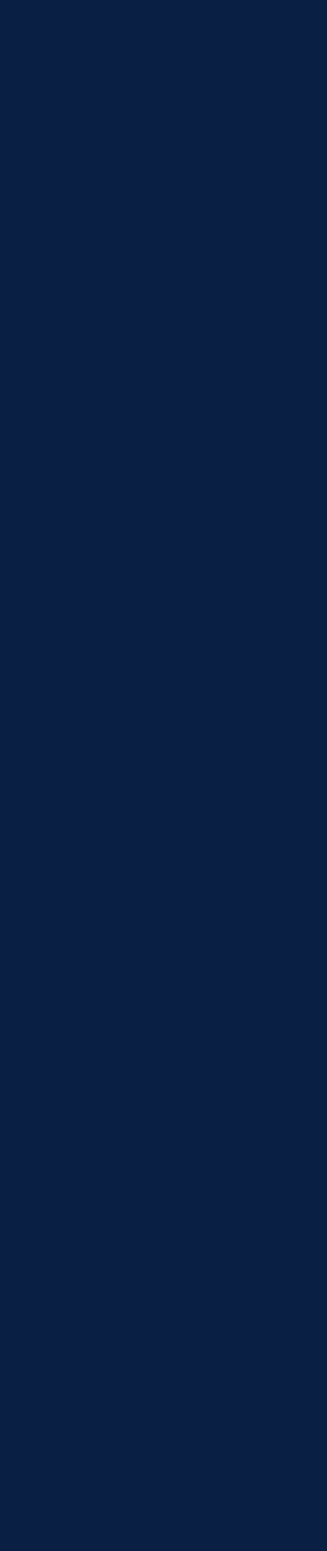
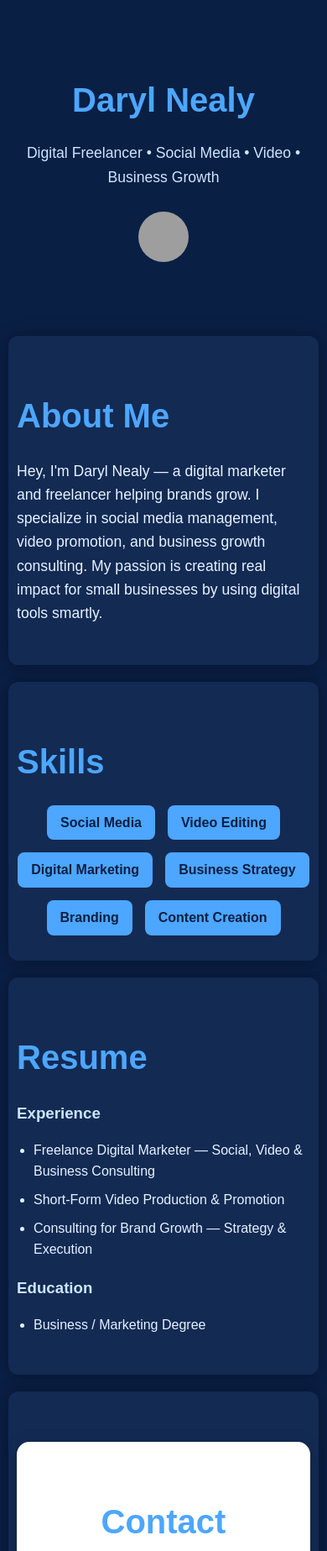
Before and after one commit to darylnealyservice-cyber/darylnealy_website, a plain HTML site: page index.html in a window 390 px wide. Shown: the top 1847 px of the page at 84% size. Before the commit the page ends 844 px from the top, so only its background shows below. Drawn offline with Linux system fonts and the light colour scheme; grey boxes are pictures that could not be loaded.

Commit message:
Update index.html

```diff
--- a/index.html
+++ b/index.html
@@ -18,3 +18,179 @@
       padding: 60px 20px;
     }
     header h1 {
+      font-size: 3em;
+      margin-bottom: 10px;
+      color: #4da6ff;
+    }
+    header p {
+      font-size: 1.3em;
+      color: #cce6ff;
+    }
+    .profile-photo {
+      width: 60px;
+      height: 60px;
+      border-radius: 50%;
+      object-fit: cover;
+      margin-top: 10px;
+    }
+    section {
+      padding: 40px 20px;
+      max-width: 900px;
+      margin: auto;
+      background: #132a53;
+      border-radius: 12px;
+      box-shadow: 0 0 20px rgba(0, 0, 0, 0.3);
+      margin-bottom: 40px;
+    }
+    section h2 {
+      color: #4da6ff;
+      font-size: 2.5em;
+      margin-bottom: 20px;
+    }
+    section p {
+      color: #e6f3ff;
+      font-size: 1.1em;
+    }
+    .skills-list {
+      display: flex;
+      flex-wrap: wrap;
+      gap: 15px;
+      justify-content: center;
+      margin-top: 20px;
+    }
+    .skill {
+      background: #4da6ff;
+      padding: 8px 16px;
+      border-radius: 8px;
+      font-weight: bold;
+      color: #0a1f44;
+    }
+    .resume {
+      margin-top: 20px;
+    }
+    .resume h3 {
+      margin-bottom: 10px;
+      color: #cce6ff;
+    }
+    .resume ul {
+      list-style-type: disc;
+      padding-left: 20px;
+    }
+    .resume li {
+      margin-bottom: 8px;
+      color: #e6f3ff;
+    }
+    .contact-buttons {
+      margin-top: 20px;
+    }
+    .contact-buttons a {
+      background: #4da6ff;
+      color: #0a1f44;
+      padding: 12px 25px;
+      border-radius: 8px;
+      text-decoration: none;
+      font-weight: bold;
+      margin-right: 10px;
+      transition: 0.25s;
+    }
+    .contact-buttons a:hover {
+      background: #1a8cff;
+    }
+    .card-contact {
+      background: white;
+      color: #0a1f44;
+      padding: 30px;
+      border-radius: 15px;
+      max-width: 750px;
+      margin: 30px auto 0 auto;
+      box-shadow: 0 4px 20px rgba(0, 0, 0, 0.15);
+      text-align: center;
+    }
+    .card-contact img {
+      width: 200px;
+      border-radius: 12px;
+      margin: 10px;
+    }
+    footer {
+      text-align: center;
+      padding: 20px;
+      background: #0d2b66;
+      color: #b3d9ff;
+      font-size: 0.9em;
+    }
+    @media (max-width: 600px) {
+      header h1 { font-size: 2.5em; }
+      header p { font-size: 1.1em; }
+      .profile-img { width: 150px; height: 150px; }
+      section { margin: 20px 10px; padding: 30px 10px; }
+    }
+  </style>
+</head>
+
+<body>
+  <header>
+    <h1>Daryl Nealy</h1>
+    <p>Digital Freelancer • Social Media • Video • Business Growth</p>
+    <img src="daryl_nealy.png" alt="Daryl Nealy" class="profile-photo">
+  </header>
+
+  <section id="about">
+    <h2>About Me</h2>
+    <p>
+      Hey, I'm Daryl Nealy — a digital marketer and freelancer helping brands grow.
+      I specialize in social media management, video promotion, and business growth consulting.
+      My passion is creating real impact for small businesses by using digital tools smartly.
+    </p>
+  </section>
+
+  <section id="skills">
+    <h2>Skills</h2>
+    <div class="skills-list">
+      <span class="skill">Social Media</span>
+      <span class="skill">Video Editing</span>
+      <span class="skill">Digital Marketing</span>
+      <span class="skill">Business Strategy</span>
+      <span class="skill">Branding</span>
+      <span class="skill">Content Creation</span>
+    </div>
+  </section>
+
+  <section id="resume">
+    <h2>Resume</h2>
+    <div class="resume">
+      <h3>Experience</h3>
+      <ul>
+        <li>Freelance Digital Marketer — Social, Video & Business Consulting</li>
+        <li>Short-Form Video Production & Promotion</li>
+        <li>Consulting for Brand Growth — Strategy & Execution</li>
+      </ul>
+      <h3>Education</h3>
+      <ul>
+        <li>Business / Marketing Degree</li>
+      </ul>
+    </div>
+  </section>
+
+  <section id="contact">
+    <div class="card-contact">
+      <h2>Contact</h2>
+      <p>Email: <strong>darylnealy.service@gmail.com</strong></p>
+      <p>Phone: <strong>(850-601-5845)</strong></p>
+
+      <div>
+        <img src="daryl_nealy.png" alt="Profile Photo">
+        <img src="qr.png" alt="QR Code">
+      </div>
+
+      <div class="contact-buttons">
+        <a href="mailto:darylnealy.service@gmail.com">Email Me</a>
+        <a href="tel:+18506015845">Call Me</a>
+      </div>
+    </div>
+  </section>
+
+  <footer>
+    © 2025 Daryl Nealy — All Rights Reserved
+  </footer>
+</body>
+</html>
```
